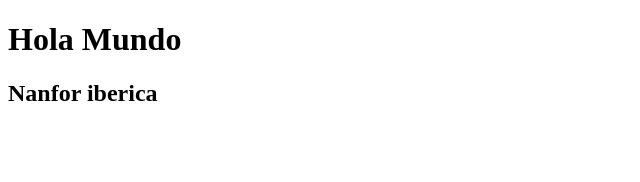
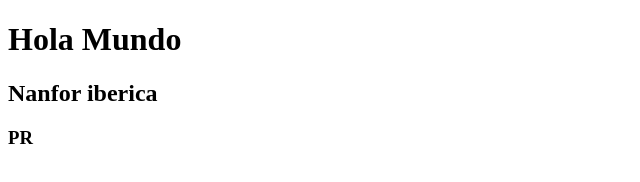
Before and after one commit to rafaelnanfor/CursoNanforGit, a plain HTML site: page index.htm in a window 1280 px wide. Shown: the full height of the page, 0-640 px from the left. Drawn offline with Linux system fonts and the light colour scheme.

Commit message:
Update index.htm
Se agrego una linea para ver los cambios entre las ramas

```diff
--- a/index.htm
+++ b/index.htm
@@ -11,6 +11,7 @@
 <body>
     <h1>Hola Mundo</h1>
     <h2>Nanfor iberica</h2>
+    <h3>PR</h3>
 </body>
 
 </html>
```
